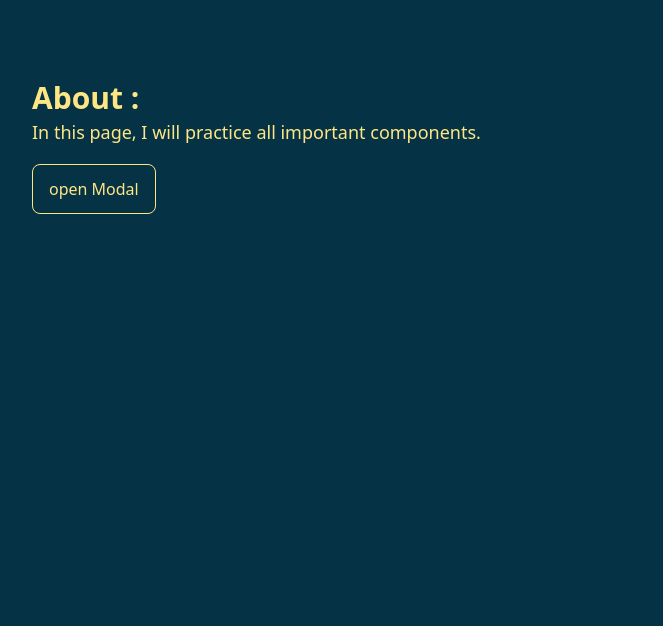
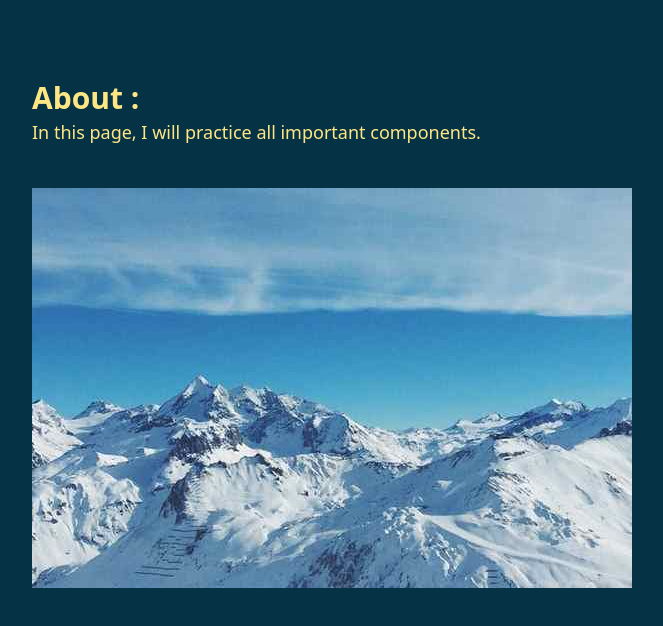
Before and after one commit to Parnia-mohammadi/practice-react-tailwind, a React (Vite) app: page / in a window 1280 px wide. Shown: the top 626 px of the page, without its empty margins (8-671 px from the left). Built offline with nearby package versions, Linux system fonts and the light colour scheme.

Commit message:
fadeInOverlay and slideLeftOverlay components created

```diff
--- a/src/App.jsx
+++ b/src/App.jsx
@@ -8,12 +8,14 @@ import ImageModal from "./components/modal/ImageModal";
 import ImageGallery from "./components/Images/ImageGallery";
 import ModalGetComponent from "./components/modal/ModalGetComponent";
 import { useState } from "react";
+import FadeInOverlay from "./components/Images/FadeInOverlay";
+import SlideLeftOverlay from "./components/Images/SlideLeftOverlay";
 
 function App() {
-  const [isOpen, setIsOpen] = useState(false);
-  const handleOpen = (is) => {
-    setIsOpen(is);
-  };
+  //   const [isOpen, setIsOpen] = useState(false);
+  //   const handleOpen = (is) => {
+  //     setIsOpen(is);
+  //   };
 
   return (
     <div className="bg-cyan-950 text-amber-200 h-full min-h-screen">
@@ -30,7 +32,7 @@ function App() {
       {/* <HoverDropDown /> */}
       {/* <SideBarPushWithOpacity /> */}
       {/* <ImageModal /> */}
-      <button
+      {/* <button
         className="border px-4 py-3 mx-10 my-4 rounded-lg hover:bg-amber-200 hover:text-black"
         onClick={() => setIsOpen(true)}
       >
@@ -38,8 +40,10 @@ function App() {
       </button>
       <ModalGetComponent isOpen={isOpen} handleOpen={handleOpen}>
         <ImageGallery />
-      </ModalGetComponent>
+      </ModalGetComponent> */}
       {/* <ImageGallery /> */}
+      {/* <FadeInOverlay /> */}
+      <SlideLeftOverlay />
     </div>
   );
 }
--- /dev/null
+++ b/src/components/Images/FadeInOverlay.jsx
@@ -0,0 +1,12 @@
+function FadeInOverlay() {
+  return (
+    <div className="m-10 relative w-fit group">
+      <img src="/img_snow.jpg" alt="Snow" />
+      <div className="bg-amber-300 text-black text-2xl absolute top-1/2 left-1/2 -translate-1/2 opacity-0 group-hover:opacity-100 transition duration-1000 ease-in-out w-full h-full flex justify-center items-center">
+        Hello World
+      </div>
+    </div>
+  );
+}
+
+export default FadeInOverlay;
--- /dev/null
+++ b/src/components/Images/SlideLeftOverlay.jsx
@@ -0,0 +1,12 @@
+function SlideLeftOverlay() {
+  return (
+    <div className="m-10 relative w-fit group">
+      <img src="/img_snow.jpg" alt="Snow" />
+      <div className="bg-amber-300 text-black text-2xl absolute top-1/2 left-0 -translate-y-1/2 w-0 group-hover:opacity-100 transition-all duration-1000 ease-in-out overflow-hidden group-hover:w-full h-full flex justify-center items-center">
+        <p className="text-nowrap">Hello World</p>
+      </div>
+    </div>
+  )
+}
+
+export default SlideLeftOverlay
```
